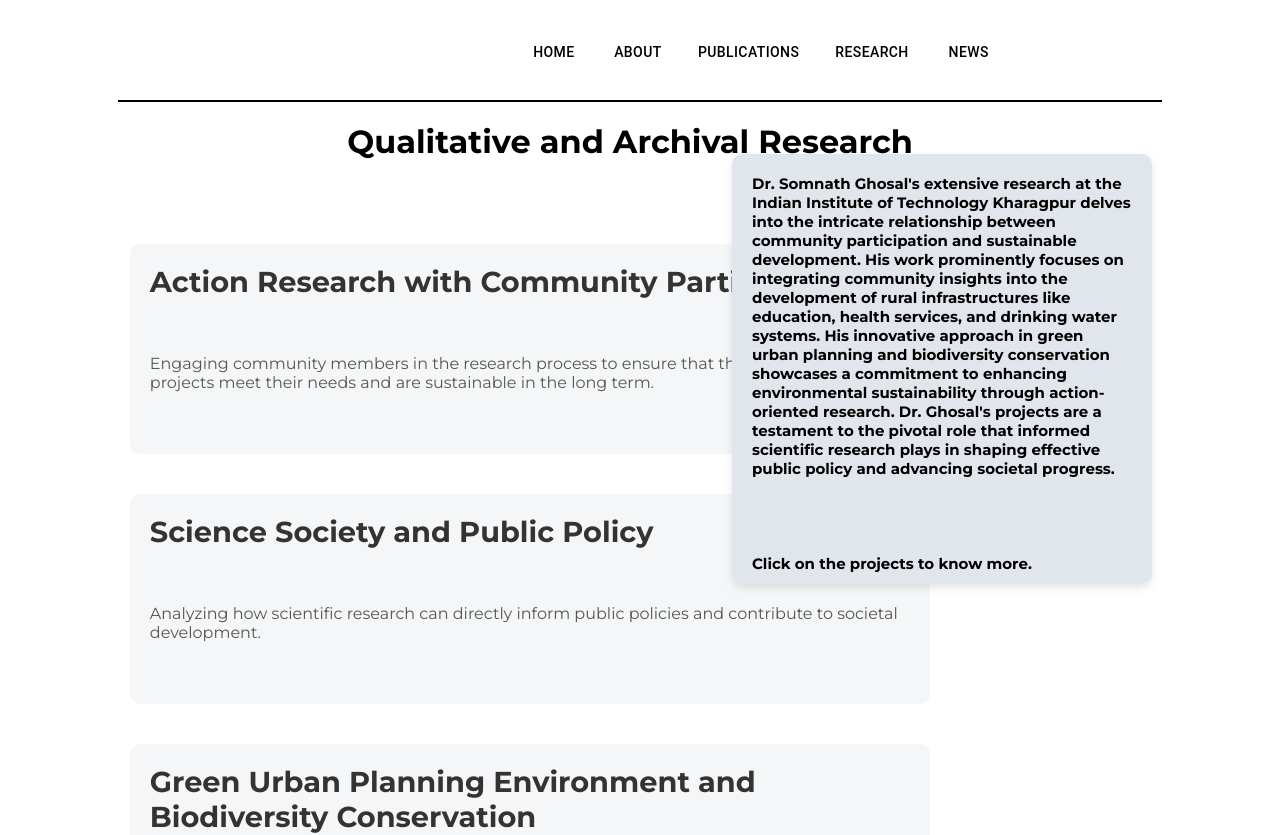
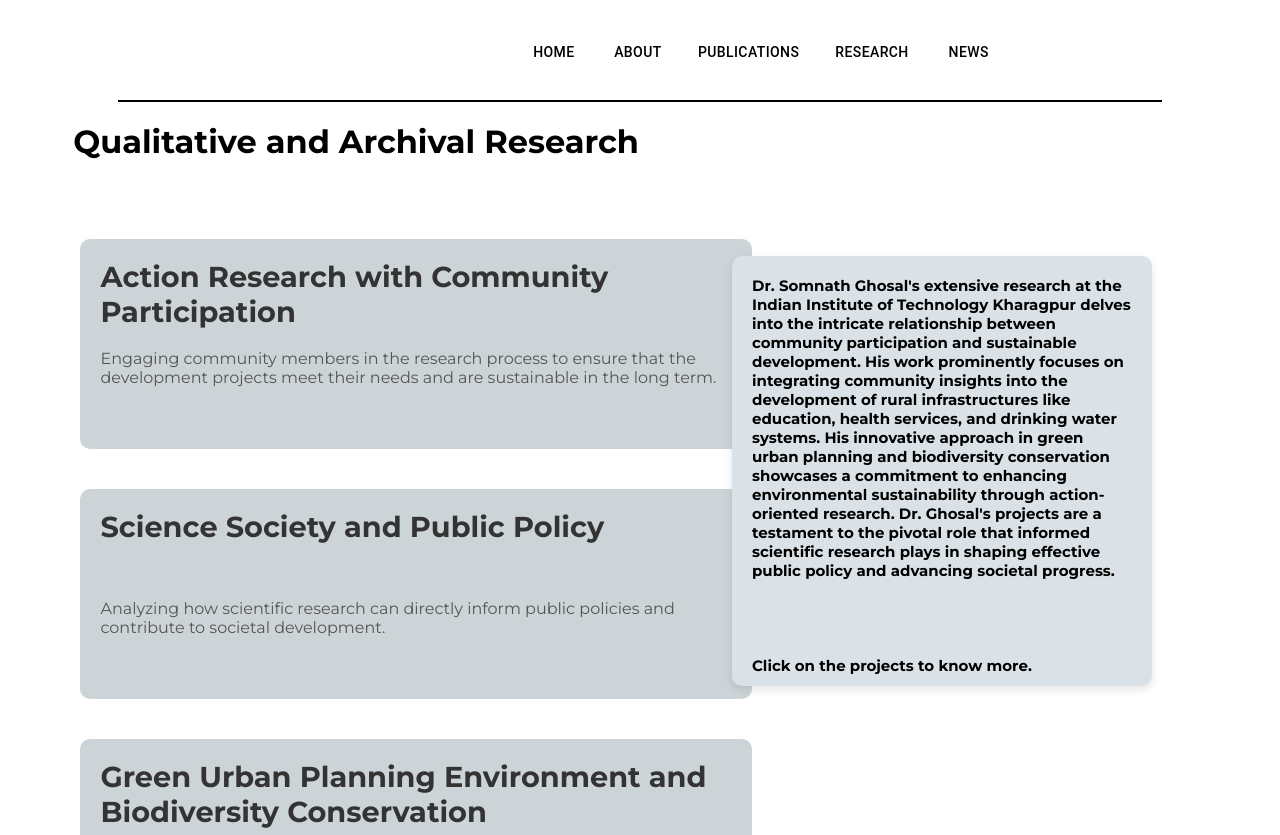
Before and after one commit to alphaeuro/Academic-Website, a React (Create React App) app: page /research in a window 1280 px wide. Shown: the top 835 px of the page. Built offline with nearby package versions, Linux system fonts and the light colour scheme.

Commit message:
Update research.css

```diff
--- a/src/components/research.css
+++ b/src/components/research.css
@@ -25,11 +25,11 @@
   }
 
   .research-project {
-    background: #f5f6f7;
+    background: #cdd4d8;
     padding: 20px;
     border-radius: 10px;
     margin-bottom: 20px;
-    transition: transform 0.3s ease, box-shadow 0.3s ease;
+    transition: transform 0.5 ease, box-shadow 0.s ease;
   }
 
   .research-project:hover {
@@ -73,10 +73,10 @@
   .project-information {
     height:390px;
     width: 380px;
-    position: fixed; /* Keeps the div in place while scrolling */
+    position:sticky; /* Keeps the div in place while scrolling */
     top: 0; /* Aligns the top of the div with the top of the viewport */
     right: 0; /* Aligns the div on the right side of the viewport */
-    background: #e0e6eb;
+    background: #dae2e7;
     padding: 20px;
     border-radius: 10px;
     overflow-y: auto; /* Adds scroll inside the div if content is too long */
```
